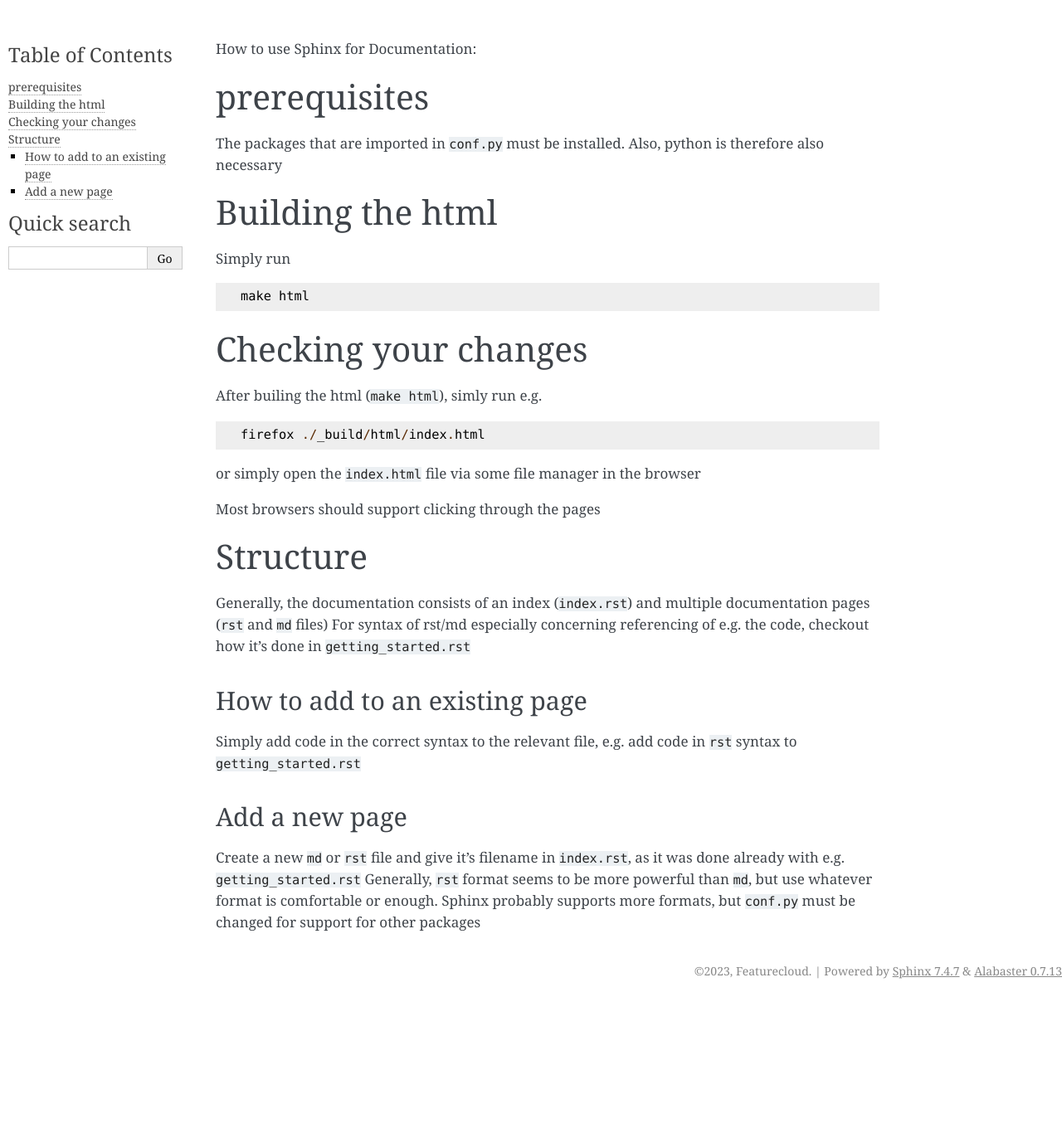
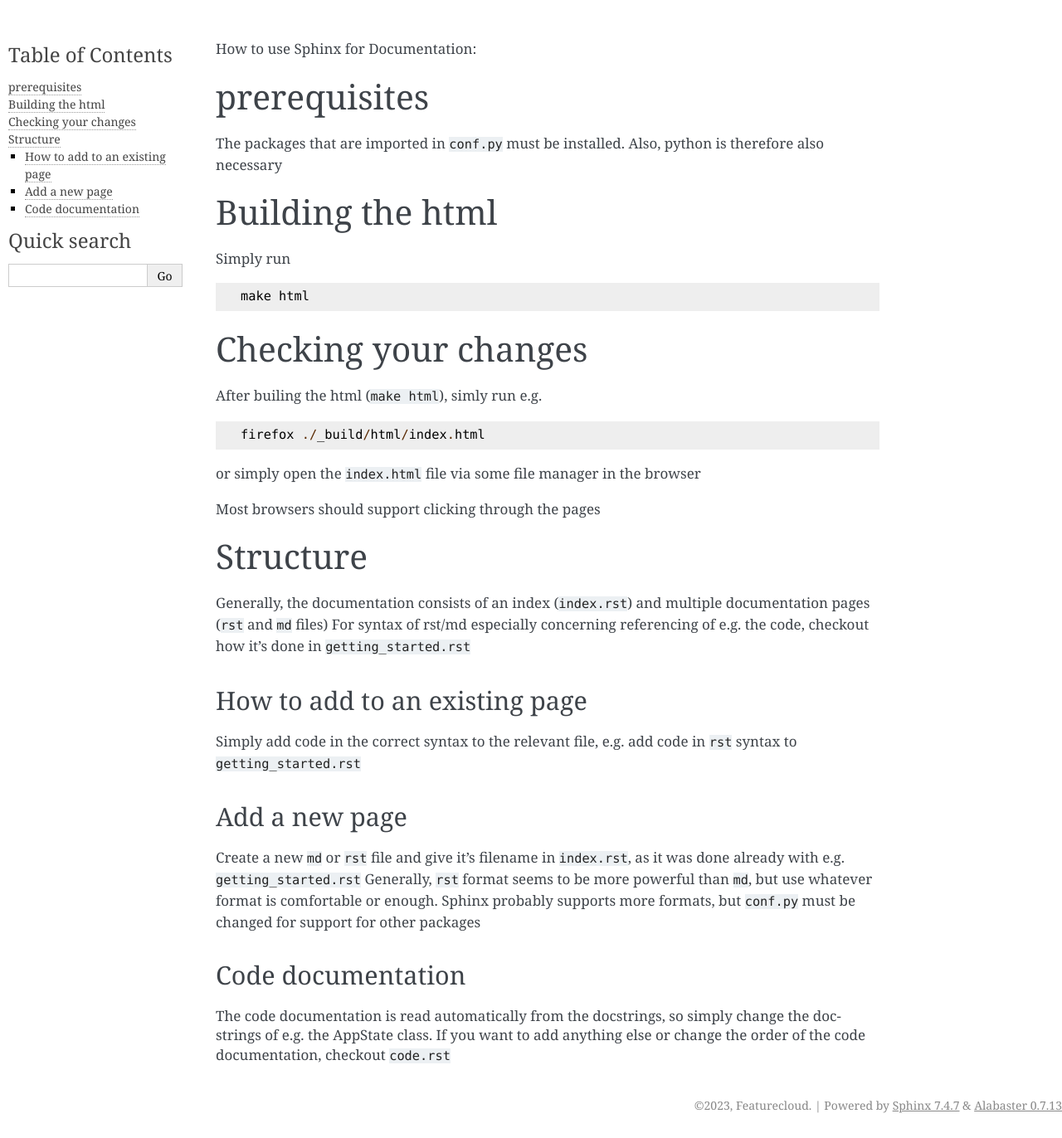
Before and after one commit to FeatureCloud/FeatureCloud, a Sphinx documentation site: the page built from docs/README.md, in a window 1280 px wide. Shown: the whole page at 83% size. Built offline with Sphinx 7.4.7, drawn with Linux system fonts in a browser that asks for light colours; before the commit the page ends 1210 px from its top, so only the background shows below that.

Commit message:
addewd a bit of documentation about changing the code documentation

```diff
--- a/docs/README.md
+++ b/docs/README.md
@@ -35,3 +35,8 @@ Generally, `rst` format seems to be more powerful than `md`, but use whatever
 format is comfortable or enough.
 Sphinx probably supports more formats, but `conf.py` must be changed for
 support for other packages
+
+## Code documentation
+The code documentation is read automatically from the docstrings, so simply
+change the docstrings of e.g. the AppState class. If you want to add anything
+else or change the order of the code documentation, checkout `code.rst`
```
